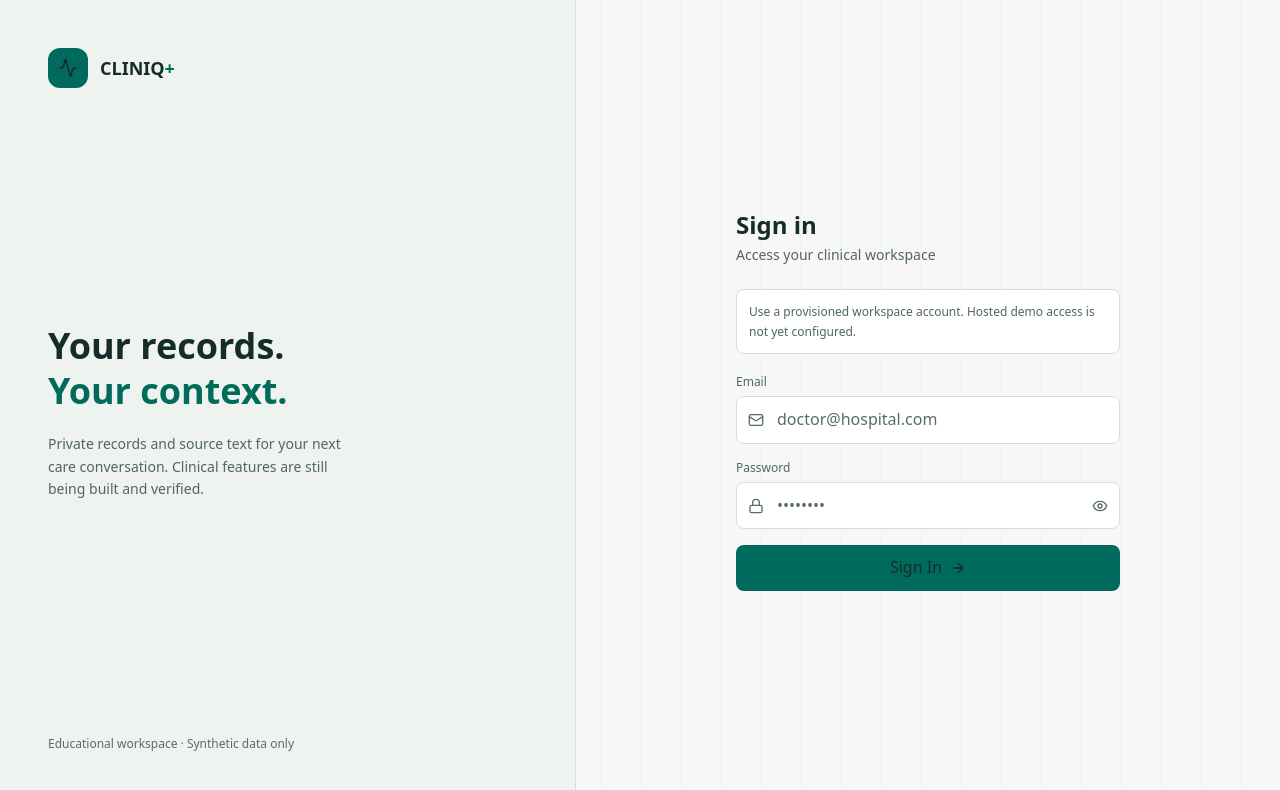
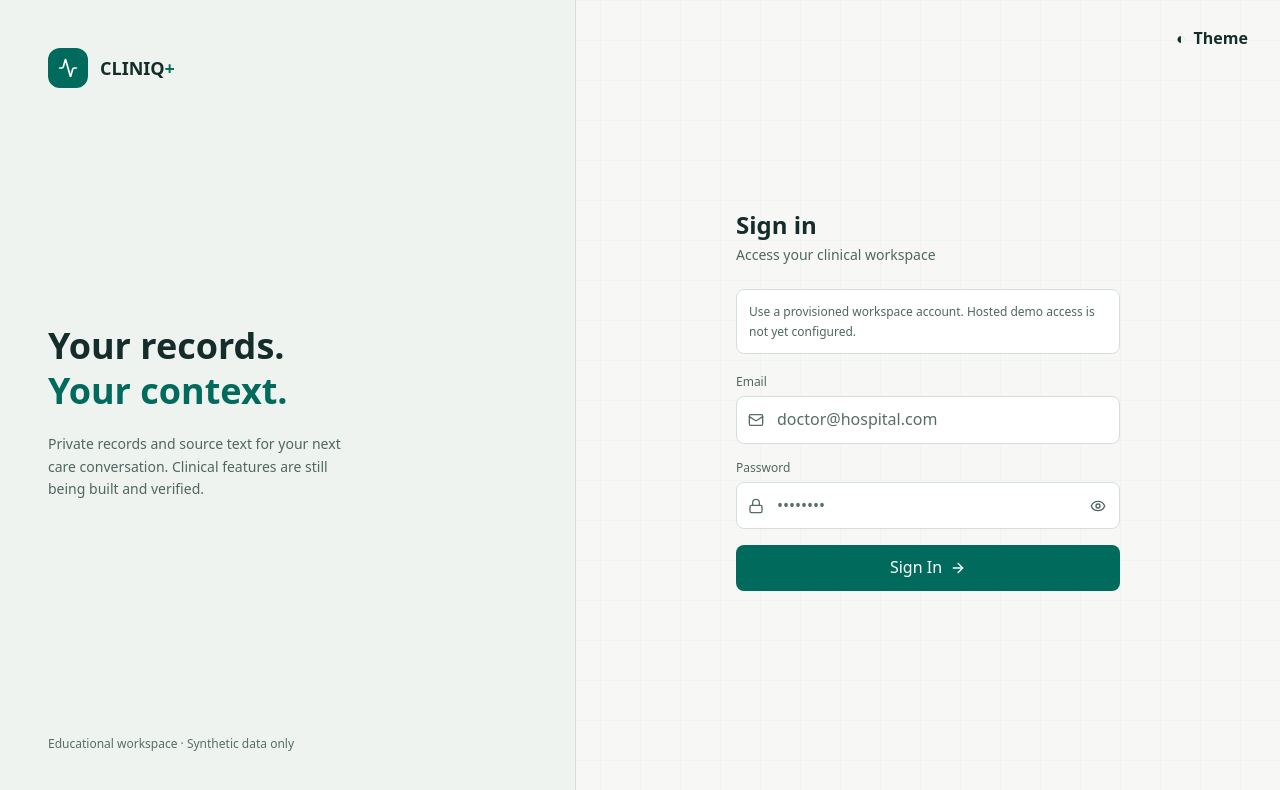
Before and after one commit to whoevenisshubham/CliniQ, a Next.js app: page /login in a window 1280 px wide. Shown: the top 790 px of the page. Built offline with nearby package versions, Linux system fonts and the light colour scheme.

Commit message:
Align sign-in theme contrast and touch targets

```diff
--- a/src/app/login/page.tsx
+++ b/src/app/login/page.tsx
@@ -1,12 +1,25 @@
 "use client";
 
+import { ThemeToggle } from "@/components/shared/ThemeProvider";
 import React, { useState } from "react";
 import { motion } from "framer-motion";
-import { Activity, Mail, Lock, Eye, EyeOff, ArrowRight, AlertCircle, Loader2 } from "lucide-react";
+import {
+  Activity,
+  Mail,
+  Lock,
+  Eye,
+  EyeOff,
+  ArrowRight,
+  AlertCircle,
+  Loader2,
+} from "lucide-react";
 
 const ROLE_PATHS: Record<string, string> = {
-  doctor: "/doctor", nurse: "/doctor",
-  patient: "/patient", admin: "/admin", research: "/research",
+  doctor: "/doctor",
+  nurse: "/doctor",
+  patient: "/patient",
+  admin: "/admin",
+  research: "/research",
   receptionist: "/receptionist",
 };
 
@@ -27,77 +40,162 @@ export default function LoginPage() {
         body: JSON.stringify({ email: e, password: p }),
       });
       const data = await res.json();
-      if (!res.ok) { setError(data.error?.message ?? "Sign-in failed. Try again."); return; }
+      if (!res.ok) {
+        setError(data.error?.message ?? "Sign-in failed. Try again.");
+        return;
+      }
       const role = data.data?.user?.role;
-      if (typeof role !== "string" || !ROLE_PATHS[role]) { setError("Sign-in could not be confirmed."); return; }
+      if (typeof role !== "string" || !ROLE_PATHS[role]) {
+        setError("Sign-in could not be confirmed.");
+        return;
+      }
       // A new document clears the previous actor's in-memory editor/capture state.
       window.location.assign(ROLE_PATHS[role]);
-    } catch { setError("Unable to reach sign-in. Check your connection and try again."); }
-    finally { setLoading(false); }
+    } catch {
+      setError("Unable to reach sign-in. Check your connection and try again.");
+    } finally {
+      setLoading(false);
+    }
   }
 
   return (
     <div className="min-h-screen flex clinical-grid">
+      <div className="absolute top-4 right-4">
+        <ThemeToggle />
+      </div>
       <div className="hidden lg:flex flex-col justify-between w-[45%] bg-[var(--sidebar-bg)] border-r border-[var(--sidebar-border)] p-12">
         <div className="flex items-center gap-3">
           <div className="w-10 h-10 rounded-xl bg-[var(--primary)] flex items-center justify-center">
-            <Activity className="w-5 h-5 text-[var(--foreground)]" />
+            <Activity className="w-5 h-5 text-[var(--primary-foreground)]" />
           </div>
-          <span className="text-lg font-bold text-[var(--foreground)]">CLINIQ<span className="text-[var(--primary)]">+</span></span>
+          <span className="text-lg font-bold text-[var(--foreground)]">
+            CLINIQ<span className="text-[var(--primary)]">+</span>
+          </span>
         </div>
         <div className="space-y-5">
           <h1 className="text-4xl font-bold text-[var(--foreground)] leading-tight">
-            Your records.<br /><span className="text-[var(--primary)]">Your context.</span>
+            Your records.
+            <br />
+            <span className="text-[var(--primary)]">Your context.</span>
           </h1>
           <p className="text-sm text-[var(--foreground-muted)] leading-relaxed max-w-xs">
-            Private records and source text for your next care conversation. Clinical features are still being built and verified.
+            Private records and source text for your next care conversation.
+            Clinical features are still being built and verified.
           </p>
         </div>
-        <p className="text-xs text-[var(--foreground-subtle)]">Educational workspace · Synthetic data only</p>
+        <p className="text-xs text-[var(--foreground-subtle)]">
+          Educational workspace · Synthetic data only
+        </p>
       </div>
 
       <div className="flex-1 flex items-center justify-center p-8">
-        <motion.div initial={{ opacity: 0, y: 16 }} animate={{ opacity: 1, y: 0 }} className="w-full max-w-sm">
-          <h2 className="text-2xl font-bold text-[var(--foreground)] mb-1">Sign in</h2>
-          <p className="text-sm text-[var(--foreground-muted)] mb-6">Access your clinical workspace</p>
+        <motion.div
+          initial={{ opacity: 0, y: 16 }}
+          animate={{ opacity: 1, y: 0 }}
+          className="w-full max-w-sm"
+        >
+          <h2 className="text-2xl font-bold text-[var(--foreground)] mb-1">
+            Sign in
+          </h2>
+          <p className="text-sm text-[var(--foreground-muted)] mb-6">
+            Access your clinical workspace
+          </p>
 
           <div className="mb-5 p-3 rounded-lg border border-[var(--border)] bg-[var(--surface)]">
-            <p className="text-xs leading-relaxed text-[var(--foreground-muted)]">Use a provisioned workspace account. Hosted demo access is not yet configured.</p>
+            <p className="text-xs leading-relaxed text-[var(--foreground-muted)]">
+              Use a provisioned workspace account. Hosted demo access is not yet
+              configured.
+            </p>
           </div>
 
-          <form onSubmit={(ev) => { ev.preventDefault(); doLogin(email, password); }} className="space-y-4">
+          <form
+            onSubmit={(ev) => {
+              ev.preventDefault();
+              doLogin(email, password);
+            }}
+            className="space-y-4"
+          >
             <div>
-              <label htmlFor="email" className="text-xs font-medium text-[var(--foreground-muted)] block mb-1.5">Email</label>
+              <label
+                htmlFor="email"
+                className="text-xs font-medium text-[var(--foreground-muted)] block mb-1.5"
+              >
+                Email
+              </label>
               <div className="relative">
                 <Mail className="absolute left-3 top-1/2 -translate-y-1/2 w-4 h-4 text-[var(--foreground-subtle)]" />
-                <input id="email" autoComplete="username" type="email" value={email} onChange={e => setEmail(e.target.value)} required placeholder="doctor@hospital.com"
-                  className="w-full pl-10 pr-4 py-2.5 text-base bg-[var(--surface)] border border-[var(--border)] rounded-lg text-[var(--foreground)] placeholder-[var(--foreground-subtle)] focus:outline-none focus:border-blue-500 focus:ring-1 focus:ring-blue-500/30 transition-colors" />
+                <input
+                  id="email"
+                  autoComplete="username"
+                  type="email"
+                  value={email}
+                  onChange={(e) => setEmail(e.target.value)}
+                  required
+                  placeholder="doctor@hospital.com"
+                  className="w-full pl-10 pr-4 py-2.5 text-base bg-[var(--surface)] border border-[var(--border)] rounded-lg text-[var(--foreground)] placeholder-[var(--foreground-subtle)] focus:outline-none focus:border-blue-500 focus:ring-1 focus:ring-blue-500/30 transition-colors"
+                />
               </div>
             </div>
             <div>
-              <label htmlFor="password" className="text-xs font-medium text-[var(--foreground-muted)] block mb-1.5">Password</label>
+              <label
+                htmlFor="password"
+                className="text-xs font-medium text-[var(--foreground-muted)] block mb-1.5"
+              >
+                Password
+              </label>
               <div className="relative">
                 <Lock className="absolute left-3 top-1/2 -translate-y-1/2 w-4 h-4 text-[var(--foreground-subtle)]" />
-                <input id="password" autoComplete="current-password" type={showPw ? "text" : "password"} value={password} onChange={e => setPassword(e.target.value)} required placeholder="••••••••"
-                  className="w-full pl-10 pr-10 py-2.5 text-base bg-[var(--surface)] border border-[var(--border)] rounded-lg text-[var(--foreground)] placeholder-[var(--foreground-subtle)] focus:outline-none focus:border-blue-500 focus:ring-1 focus:ring-blue-500/30 transition-colors" />
-                <button type="button" aria-label={showPw ? "Hide password" : "Show password"} aria-pressed={showPw} onClick={() => setShowPw(!showPw)} className="absolute right-3 top-1/2 -translate-y-1/2 text-[var(--foreground-subtle)]">
-                  {showPw ? <EyeOff className="w-4 h-4" /> : <Eye className="w-4 h-4" />}
+                <input
+                  id="password"
+                  autoComplete="current-password"
+                  type={showPw ? "text" : "password"}
+                  value={password}
+                  onChange={(e) => setPassword(e.target.value)}
+                  required
+                  placeholder="••••••••"
+                  className="w-full pl-10 pr-10 py-2.5 text-base bg-[var(--surface)] border border-[var(--border)] rounded-lg text-[var(--foreground)] placeholder-[var(--foreground-subtle)] focus:outline-none focus:border-blue-500 focus:ring-1 focus:ring-blue-500/30 transition-colors"
+                />
+                <button
+                  type="button"
+                  aria-label={showPw ? "Hide password" : "Show password"}
+                  aria-pressed={showPw}
+                  onClick={() => setShowPw(!showPw)}
+                  className="absolute right-0 top-1/2 -translate-y-1/2 min-w-11 min-h-11 flex items-center justify-center text-[var(--foreground-muted)]"
+                >
+                  {showPw ? (
+                    <EyeOff className="w-4 h-4" />
+                  ) : (
+                    <Eye className="w-4 h-4" />
+                  )}
                 </button>
               </div>
             </div>
             {error && (
-              <motion.div initial={{ opacity: 0 }} animate={{ opacity: 1 }}
-                role="alert" className="flex items-center gap-2 px-3 py-2.5 rounded-lg bg-red-500/10 border border-red-500/20">
-                <AlertCircle className="w-4 h-4 text-red-400 shrink-0" />
-                <p className="text-xs text-red-400">{error}</p>
+              <motion.div
+                initial={{ opacity: 0 }}
+                animate={{ opacity: 1 }}
+                role="alert"
+                className="flex items-center gap-2 px-3 py-2.5 rounded-lg bg-red-500/10 border border-red-500/20"
+              >
+                <AlertCircle className="w-4 h-4 text-[var(--critical)] shrink-0" />
+                <p className="text-xs text-[var(--critical)]">{error}</p>
               </motion.div>
             )}
-            <button type="submit" disabled={loading}
-              className="w-full flex items-center justify-center gap-2 py-2.5 rounded-lg bg-[var(--primary)] hover:bg-[var(--primary-hover)] text-[var(--foreground)] text-sm font-medium transition-colors disabled:opacity-50">
-              {loading ? <Loader2 className="w-4 h-4 animate-spin" /> : <><span>Sign In</span><ArrowRight className="w-4 h-4" /></>}
+            <button
+              type="submit"
+              disabled={loading}
+              className="w-full flex items-center justify-center gap-2 py-2.5 rounded-lg bg-[var(--primary)] hover:bg-[var(--primary-hover)] text-[var(--primary-foreground)] text-base font-medium transition-colors disabled:opacity-50"
+            >
+              {loading ? (
+                <Loader2 className="w-4 h-4 animate-spin" />
+              ) : (
+                <>
+                  <span>Sign In</span>
+                  <ArrowRight className="w-4 h-4" />
+                </>
+              )}
             </button>
           </form>
-
         </motion.div>
       </div>
     </div>
```
